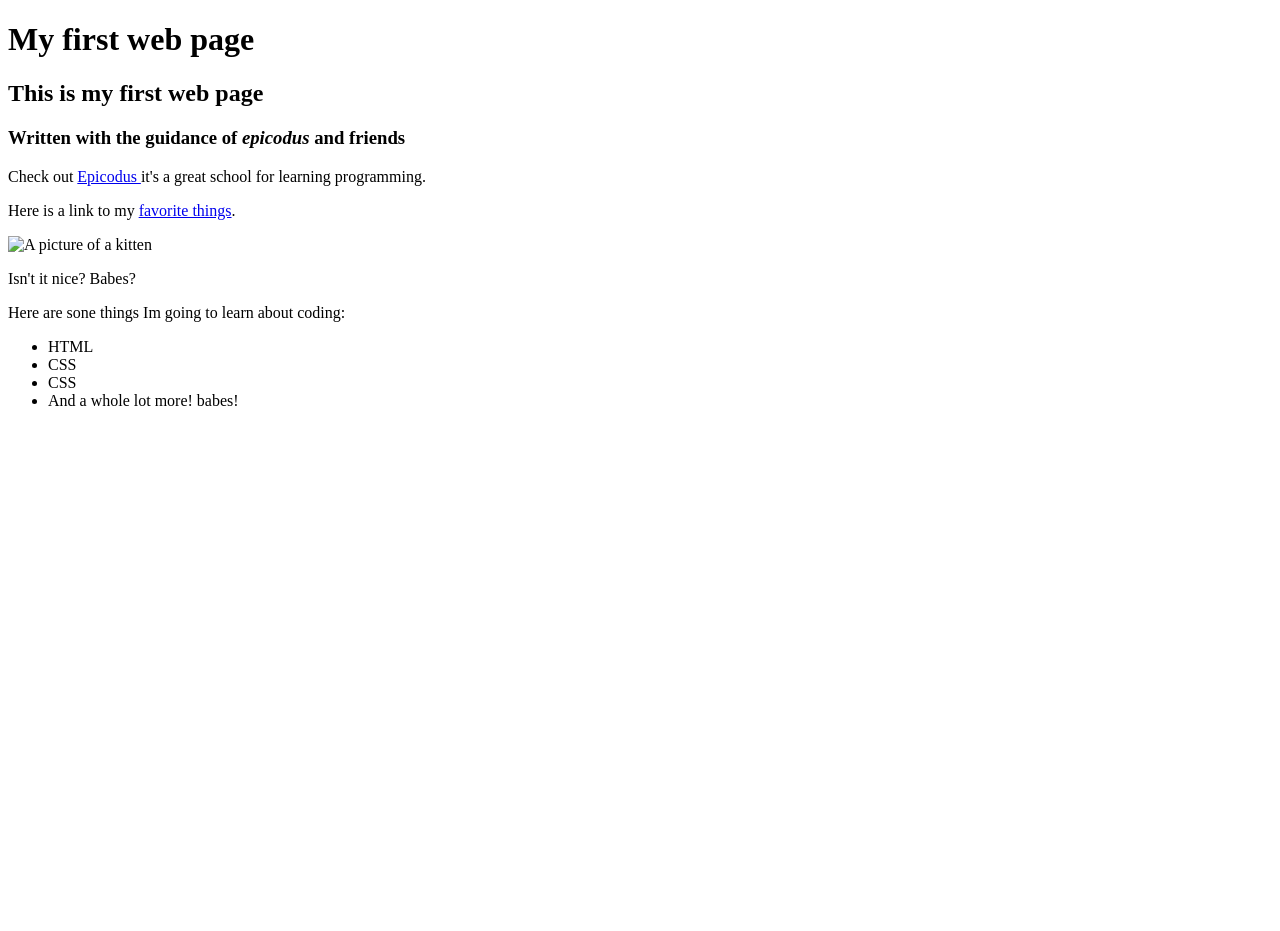
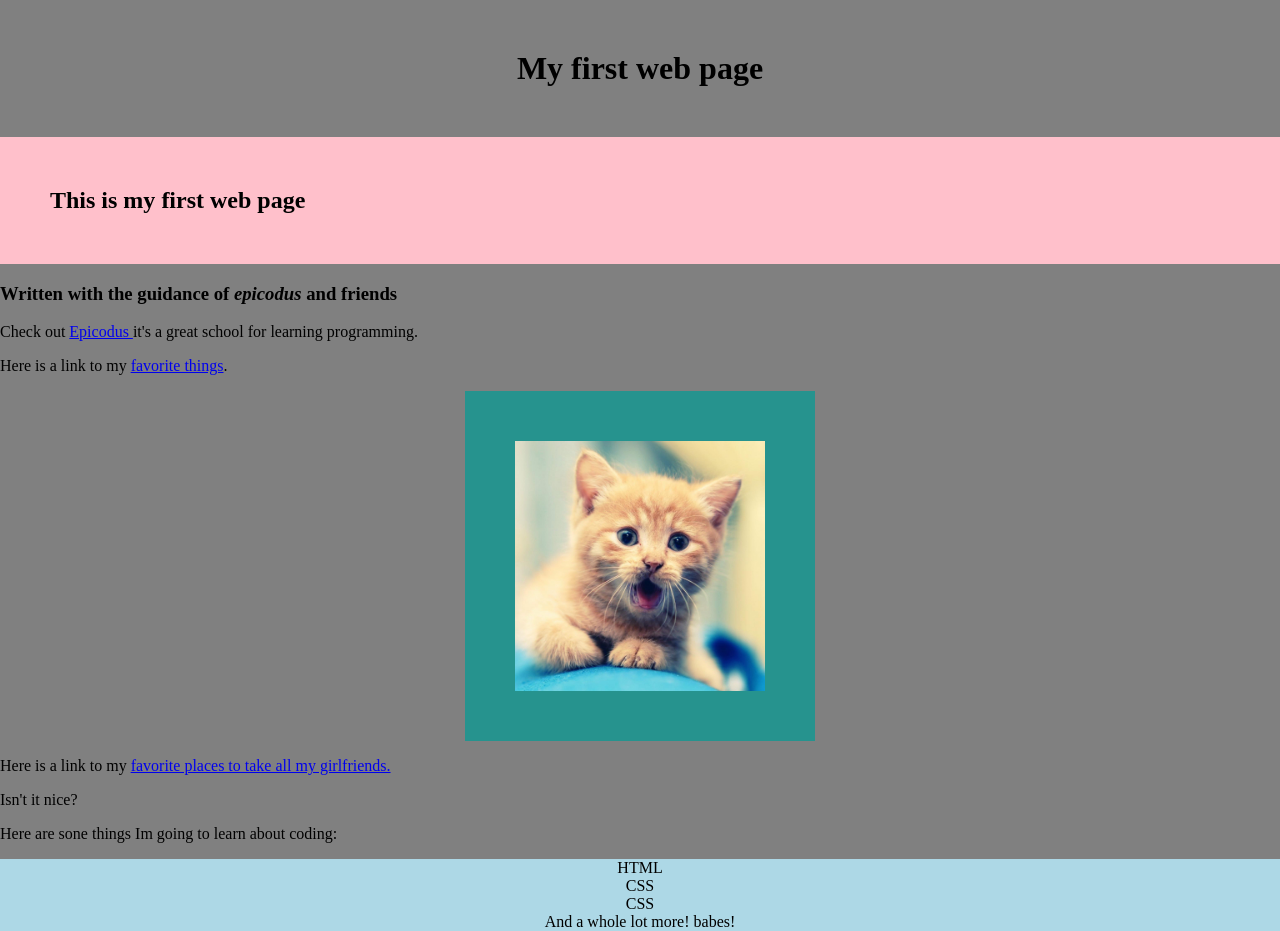
Before and after one commit to jessemckay27/my-first-webpage, a plain HTML site: page my-first-webpage.html in a window 1280 px wide. Before the commit the page ends 800 px from the top, so only its background shows below. Drawn offline with Linux system fonts and the light colour scheme.

Commit message:
Add multi-linked CSS file for multiple pages, add Favorite-places.html

```diff
--- /dev/null
+++ b/css/styles.css
@@ -0,0 +1,39 @@
+body {
+  background-color: grey;
+  margin: 0px;
+}
+
+h1 {
+  padding: 50px;
+  margin: 0px;
+  text-align: center;
+}
+
+img {
+  height: 250px;
+  width: 250px;
+  padding: 50px;
+  background-color: #26938E;
+  display: block;
+  margin: auto;
+}
+
+
+ul {
+  background-color: orange;
+  padding: 0px;
+  margin: 0px;
+}
+
+li {
+  background-color: lightblue;
+  list-style: none;
+  text-align: center;
+
+
+}
+h2 {
+  margin: 0px;
+  padding: 50px;
+  background-color: pink;
+}
--- a/my-first-webpage.html
+++ b/my-first-webpage.html
@@ -1,7 +1,8 @@
 <!DOCTYPE html>
 <html>
   <head>
-    <title>Web Page 1!</title>
+    <link href="css/styles.css" rel="stylesheet" type="text/css">
+    <title>My First Webpage</title>
   </head>
   <body>
     <h1>My first web page</h1>
@@ -9,8 +10,9 @@
     <h3>Written with the guidance of <em>epicodus</em> and friends</h2>
     <p>Check out <a href="http://www.eipicodus.com/">Epicodus </a>it's a great school for learning programming.</p>
     <p>Here is a link to my <a href="favorite-things.html">favorite things</a>.</p>
-    <img src="/kitten.jpeg" alt="A picture of a kitten" />
-    <p>Isn't it nice? Babes?</p>
+    <img src="kitten.jpeg" alt="A picture of a kitten" />
+    <p> Here is a link to my <a href="favorite-places.html">favorite places to take all my girlfriends.</a></p>
+    <p>Isn't it nice?</p>
     <p>Here are sone things Im going to learn about coding:</p>
     <ul>
       <li>HTML</li>
```
Also changed, not shown: favorite-places.html (added, +32 -0 lines), Mars.jpg (added), amsterdam.jpg (added), casterlyrock.jpg (added), dprk.jpg (added), kitten.jpeg (added).
